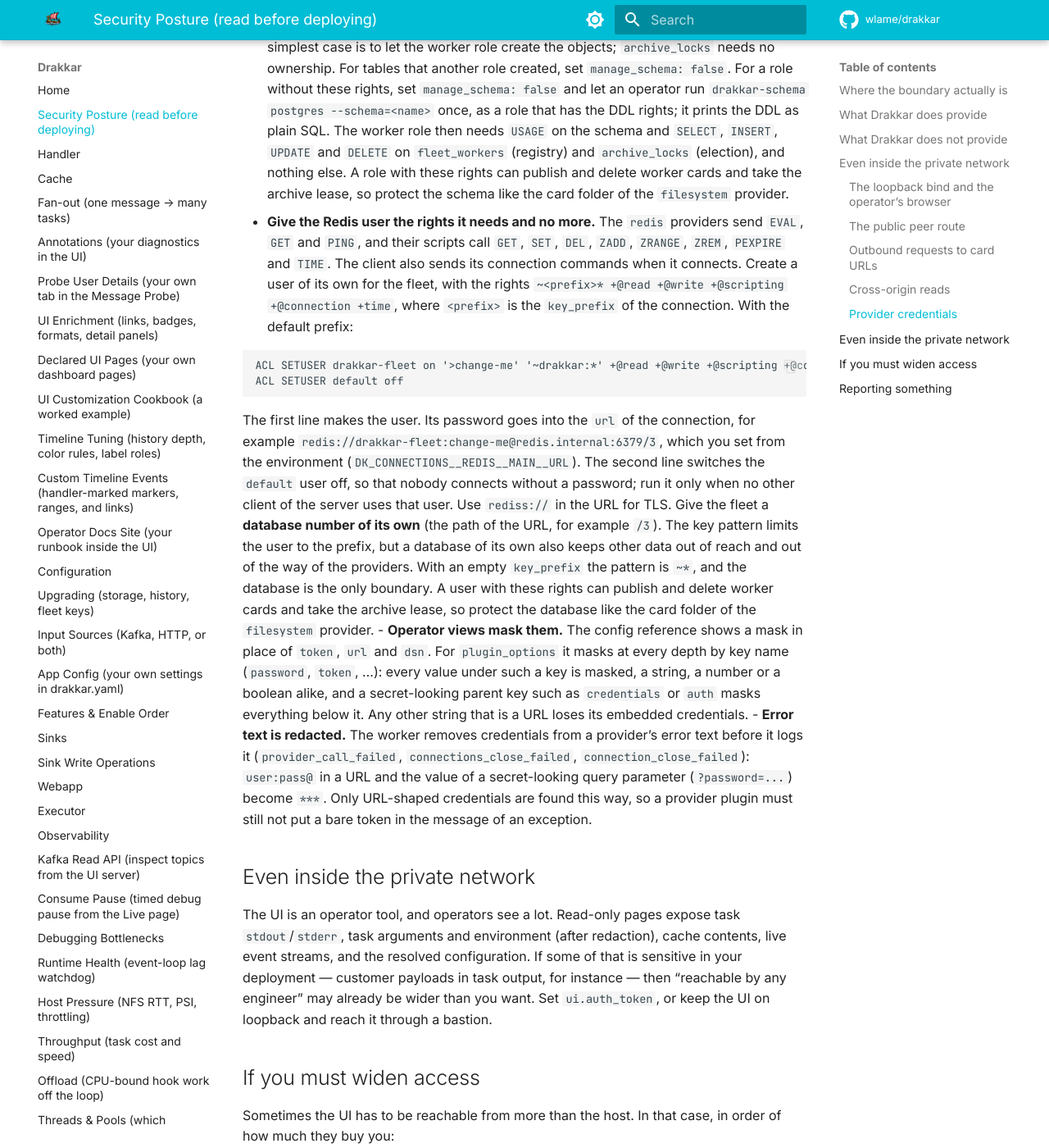
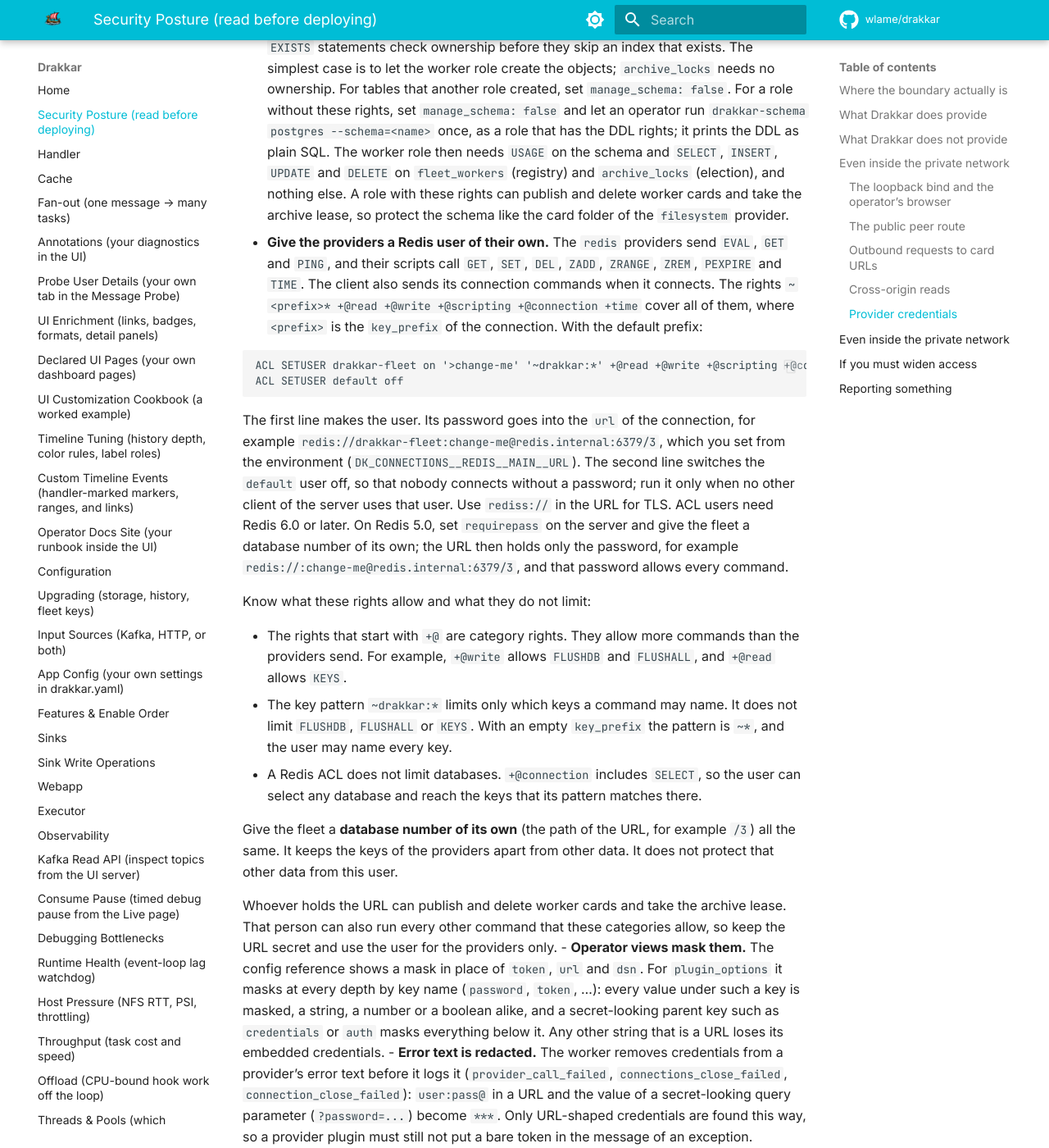
Before and after one commit to wlame/drakkar, an MkDocs documentation site: the page built from docs/security.md, in a window 1280 px wide and 1400 px high, scrolled down 6125 px. Shown: the whole window at 82% size. Built offline with MkDocs 1.6.1 and Material for MkDocs 9.7.7, drawn with Linux system fonts in a browser that asks for light colours; comment, search, counter and statistics services are not loaded; some of the changed text lies outside the part shown.

Commit message:
State what the Redis user rights and the database number do and do not limit.

````diff
--- a/docs/security.md
+++ b/docs/security.md
@@ -202,7 +202,8 @@ below applies to the entries you declare and to any provider that uses them.
   (the plugin gets the key `token` and the value as a string).
 - **Give a provider only its own access.** A provider needs the key prefix
   or the schema of its connection and nothing else: a Consul token limited
-  to `key_prefix`, a Redis user limited to its `key_prefix`, a Postgres role
+  to `key_prefix`, a Redis user whose key pattern is its `key_prefix` (see
+  below for what the pattern limits), a Postgres role
   limited to its `schema` (with `manage_schema: false`, a role that only
   uses tables that already exist). Do not reuse the credentials of a sink,
   and declare a separate named entry for each feature that needs different
@@ -226,13 +227,13 @@ below applies to the entries you declare and to any provider that uses them.
   `archive_locks` (election), and nothing else. A role with these rights can
   publish and delete worker cards and take the archive lease, so protect the
   schema like the card folder of the `filesystem` provider.
-- **Give the Redis user the rights it needs and no more.** The `redis`
-  providers send `EVAL`, `GET` and `PING`, and their scripts call `GET`,
-  `SET`, `DEL`, `ZADD`, `ZRANGE`, `ZREM`, `PEXPIRE` and `TIME`. The client
-  also sends its connection commands when it connects. Create a user of its
-  own for the fleet, with the rights
-  `~<prefix>* +@read +@write +@scripting +@connection +time`, where
-  `<prefix>` is the `key_prefix` of the connection. With the default prefix:
+- **Give the providers a Redis user of their own.** The `redis` providers
+  send `EVAL`, `GET` and `PING`, and their scripts call `GET`, `SET`, `DEL`,
+  `ZADD`, `ZRANGE`, `ZREM`, `PEXPIRE` and `TIME`. The client also sends its
+  connection commands when it connects. The rights
+  `~<prefix>* +@read +@write +@scripting +@connection +time` cover all of
+  them, where `<prefix>` is the `key_prefix` of the connection. With the
+  default prefix:
 
   ```text
   ACL SETUSER drakkar-fleet on '>change-me' '~drakkar:*' +@read +@write +@scripting +@connection +time
@@ -245,14 +246,32 @@ below applies to the entries you declare and to any provider that uses them.
   the environment (`DK_CONNECTIONS__REDIS__MAIN__URL`). The second line
   switches the `default` user off, so that nobody connects without a
   password; run it only when no other client of the server uses that user.
-  Use `rediss://` in the URL for TLS. Give the fleet a **database number of
-  its own** (the path of the URL, for example `/3`). The key pattern limits
-  the user to the prefix, but a database of its own also keeps other data out
-  of reach and out of the way of the providers. With an empty `key_prefix`
-  the pattern is `~*`, and the database is the only boundary. A user with
-  these rights can publish and delete worker cards and take the archive
-  lease, so protect the database like the card folder of the `filesystem`
-  provider.
+  Use `rediss://` in the URL for TLS. ACL users need Redis 6.0 or later. On
+  Redis 5.0, set `requirepass` on the server and give the fleet a database
+  number of its own; the URL then holds only the password, for example
+  `redis://:change-me@redis.internal:6379/3`, and that password allows every
+  command.
+
+  Know what these rights allow and what they do not limit:
+
+  - The rights that start with `+@` are category rights. They allow more
+    commands than the providers send. For example, `+@write` allows `FLUSHDB`
+    and `FLUSHALL`, and `+@read` allows `KEYS`.
+  - The key pattern `~drakkar:*` limits only which keys a command may name.
+    It does not limit `FLUSHDB`, `FLUSHALL` or `KEYS`. With an empty
+    `key_prefix` the pattern is `~*`, and the user may name every key.
+  - A Redis ACL does not limit databases. `+@connection` includes `SELECT`, so
+    the user can select any database and reach the keys that its pattern
+    matches there.
+
+  Give the fleet a **database number of its own** (the path of the URL, for
+  example `/3`) all the same. It keeps the keys of the providers apart from
+  other data. It does not protect that other data from this user.
+
+  Whoever holds the URL can publish and delete worker cards and take the
+  archive lease. That person can also run every other command that these
+  categories allow, so keep the URL secret and use the user for the providers
+  only.
 - **Operator views mask them.** The config reference shows a mask in place
   of `token`, `url` and `dsn`. For `plugin_options` it masks at every depth
   by key name (`password`, `token`, ...): every value under such a key is
````
Also changed, not shown: docs/configuration.md (+3 -1 lines), docs/data-flow.md (+1 -1 lines), docs/deployment.md (+10 -5 lines), docs/fleet.md (+11 -6 lines), docs/upgrading.md (+4 -0 lines).
